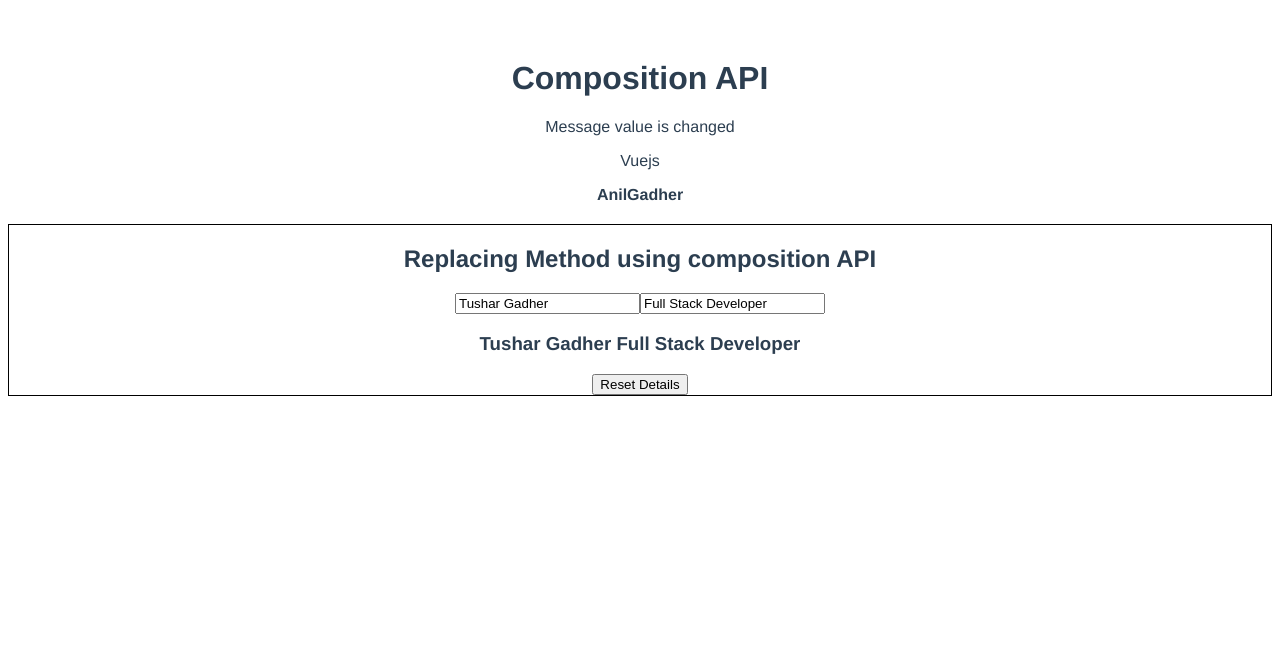
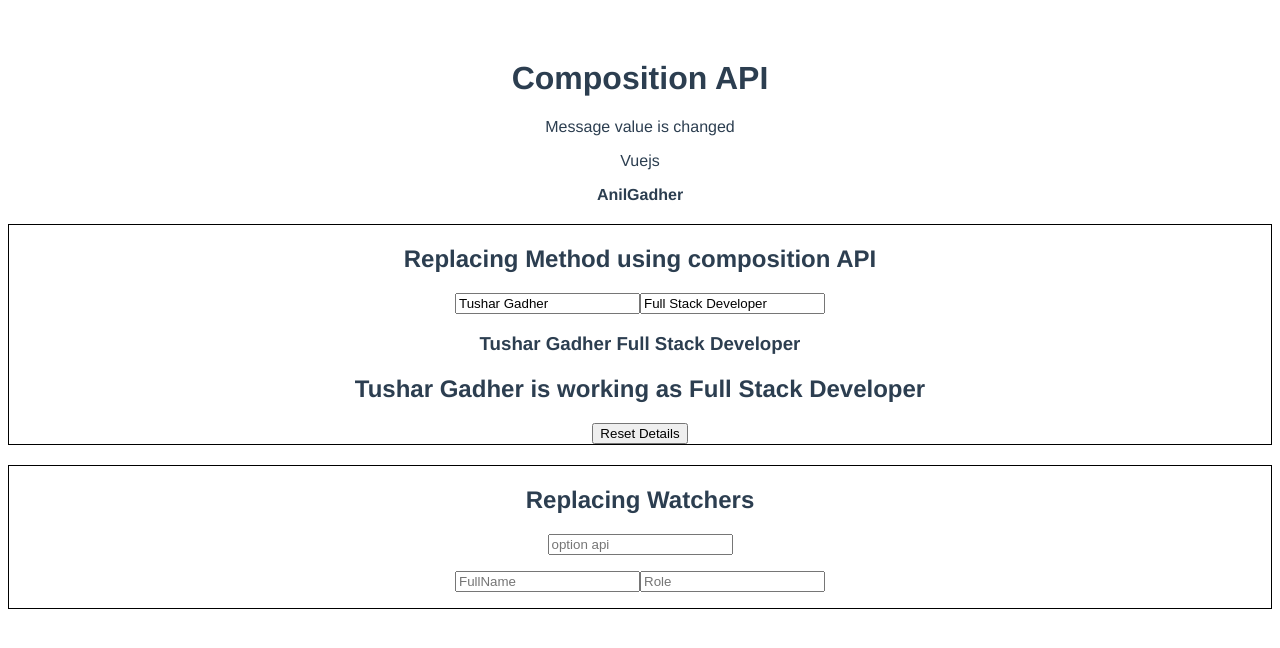
Before and after one commit to tushargadher/VueJs, a Vue app in the folder composition-api/: page / in a window 1280 px wide. Shown: the top 648 px of the page. Built offline with nearby package versions, Linux system fonts and the light colour scheme.

Commit message:
replacing computed and watchers using composition API

```diff
--- a/composition-api/src/App.vue
+++ b/composition-api/src/App.vue
@@ -1,17 +1,20 @@
 <template>
   <HelloWorld id="myComponent"></HelloWorld>
   <Method></Method>
+  <Watch></Watch>
 </template>
 
 <script>
 import HelloWorld from "./components/HelloWorld.vue";
 import Method from "./components/Method.vue";
+import Watch from "./components/Watch.vue";
 
 export default {
   name: "App",
   components: {
     HelloWorld,
     Method,
+    Watch,
   },
 };
 </script>
--- a/composition-api/src/components/Method.vue
+++ b/composition-api/src/components/Method.vue
@@ -7,19 +7,24 @@
     <input type="text" placeholder="Enter Role" v-model="role" />
 
     <h3>{{ name }} {{ role }}</h3>
+    <h2>{{ fullSentence }}</h2>
     <button @click="handleClick">Reset Details</button>
   </div>
 </template>
 
 <script>
 /* eslint-disable */
-import { reactive, toRefs } from "vue";
+import { computed, reactive, toRefs } from "vue";
 export default {
   name: "Method",
   setup() {
     let state = reactive({
       name: "Tushar Gadher",
       role: "Full Stack Developer",
+    });
+    //computed accept function as a agrument and return computed property
+    const fullSentence = computed(function () {
+      return `${state.name} is working as ${state.role}`;
     });
 
     function handleClick() {
@@ -30,6 +35,7 @@ export default {
       //toRefs allow as to bind firstname and lastlast without use of state.
       ...toRefs(state),
       handleClick,
+      fullSentence,
     };
   },
 };
--- /dev/null
+++ b/composition-api/src/components/Watch.vue
@@ -0,0 +1,57 @@
+<template>
+  <div class="container">
+    <h2>Replacing Watchers</h2>
+    <input type="text" v-model="name" placeholder="option api" />
+    <p>{{ name }}</p>
+    <input type="text" v-model="fullname" placeholder="FullName" />
+    <input type="text" v-model="Role" placeholder="Role" />
+    <p>{{ fullname }}</p>
+    <p>{{ Role }}</p>
+  </div>
+</template>
+
+<script>
+/* eslint-disable */
+import { ref, watch } from "vue";
+export default {
+  name: "Watch",
+
+  setup() {
+    let fullname = ref("");
+    let Role = ref("");
+    //watch take two argument first is property and second is function
+    watch([fullname, Role], (newValues, oldVaules) => {
+      //array of values
+      //   console.log(newValues);
+      //   console.log(oldVaules);
+      console.log(`newVaule:${newValues[0]} oldVaule:${oldVaules[0]}`);
+      console.log(`newVaule:${newValues[1]} oldVaule:${oldVaules[1]}`);
+    });
+    return {
+      fullname,
+      Role,
+    };
+  },
+
+  data() {
+    return {
+      name: "",
+    };
+  },
+  watch: {
+    name: {
+      handler(newValue, oldValue) {
+        console.log(`newVaule:${newValue}`);
+        console.log(`oldVaule:${oldValue}`);
+      },
+    },
+  },
+};
+</script>
+
+<style scoped>
+.container {
+  border: 1px solid black;
+  margin-top: 20px;
+}
+</style>
```
